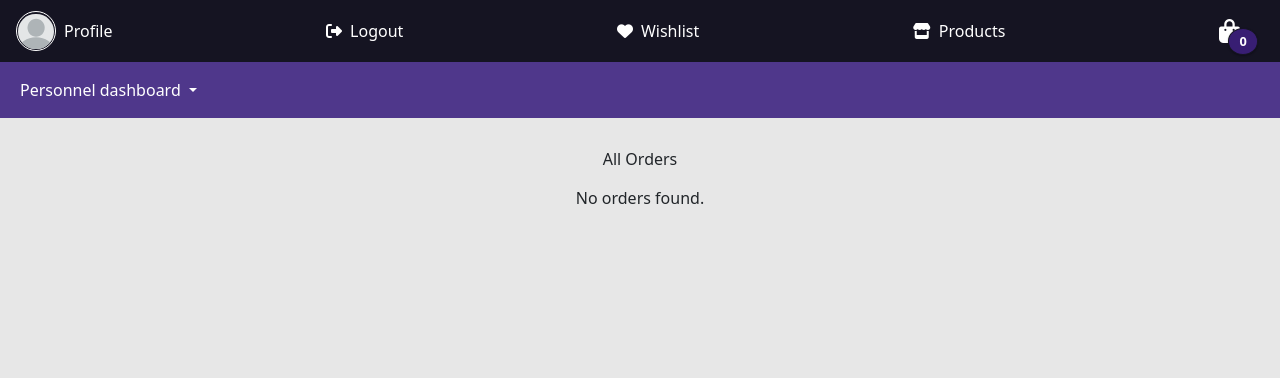
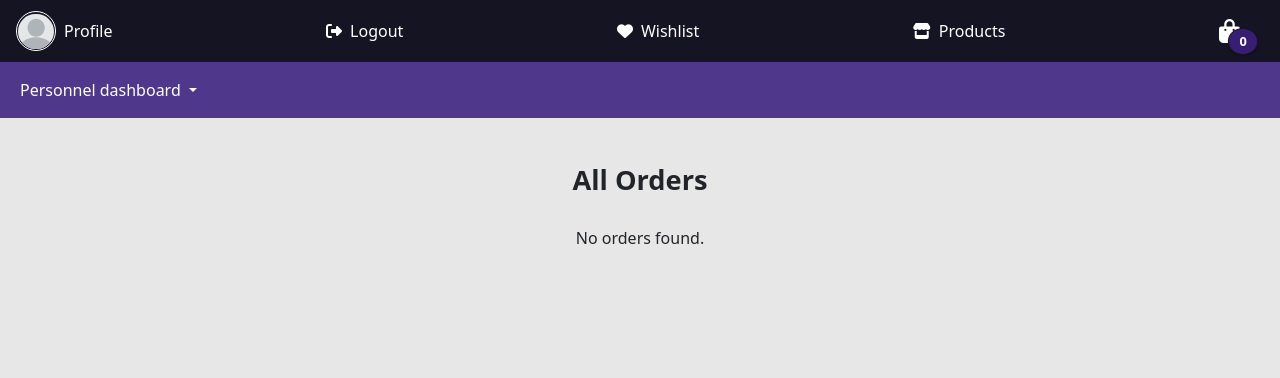
Before and after one commit to IuliiaKonovalova/e-commerce, a Django app: template orders/templates/orders/orders.html in a window 1280 px wide. Shown: the top 378 px of the page. Run offline with Django 3.2, Linux system fonts and the light colour scheme; the template is opened without the code that fills it, so the values that code supplies are empty; the visitor is signed in with stand-in values (Sample User, id 1); some libraries are stand-ins or nearby versions.

Commit message:
Add comments to orders template

```diff
--- a/orders/templates/orders/orders.html
+++ b/orders/templates/orders/orders.html
@@ -4,10 +4,12 @@
 
 {% block content %}
   <div class="dashboard">
+    {% comment %} Limit access for customers {% endcomment %}
     {% if request.user.is_authenticated and not request.user.profile.role.id == 1 %}
       <div class="dashboard__main">
-        <h1>All Orders</h1>
+        <h1 class="dashboard__main--name">All Orders</h1>
       </div>
+      {% comment %} All orders {% endcomment %}
       <div class="data__main--orders">
         {% if orders %}
           {% for order in orders %}
@@ -37,6 +39,7 @@
                     {% endif %}
                 </div>
               </div>
+              {% comment %} Order status section {% endcomment %}
               <div>
                 <strong>Order Status: </strong>
                 {% if order.status == 'Pending' %}
@@ -63,7 +66,6 @@
               </div>
             </a>
           {% endfor %}
-
           {% comment %} Control Pagination {% endcomment %}
           {% if orders.paginator.num_pages %}
             {% if not orders.paginator.num_pages == 1 %}
```
